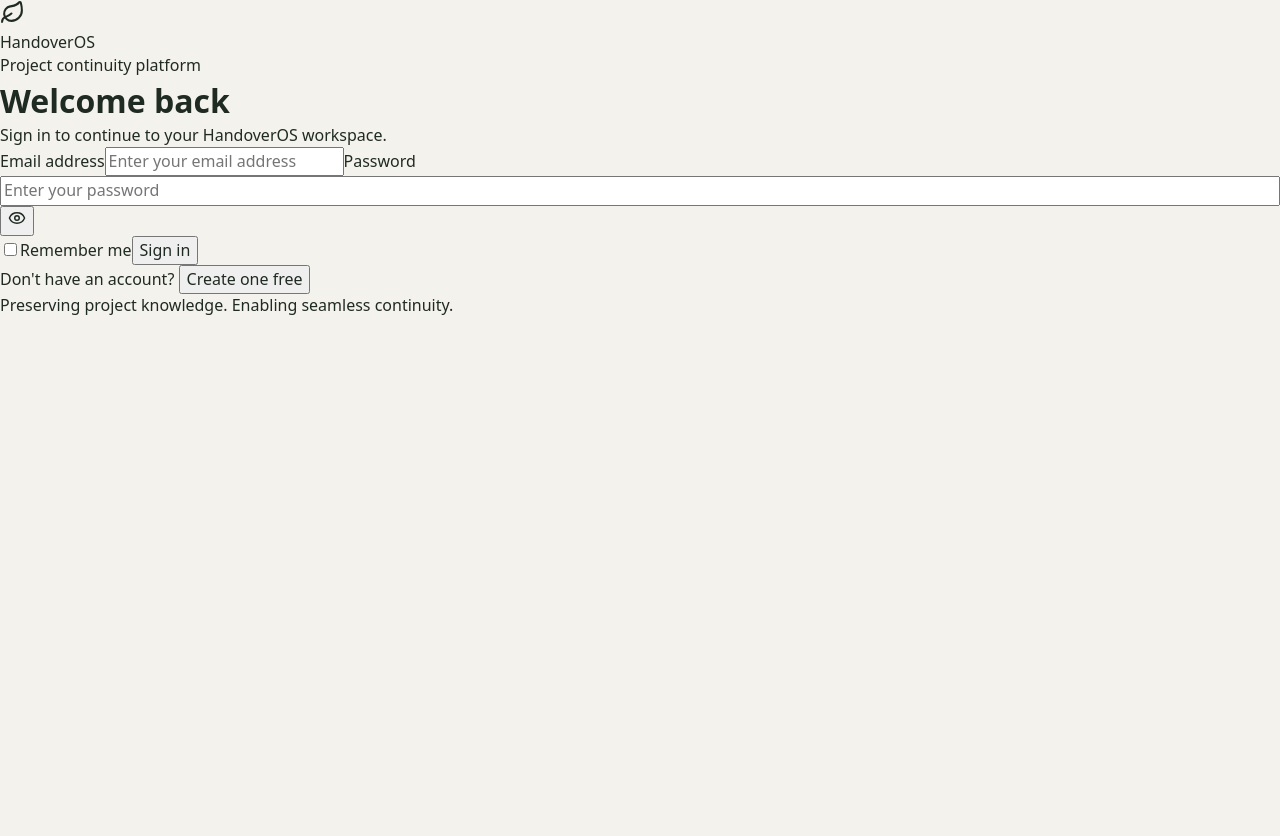
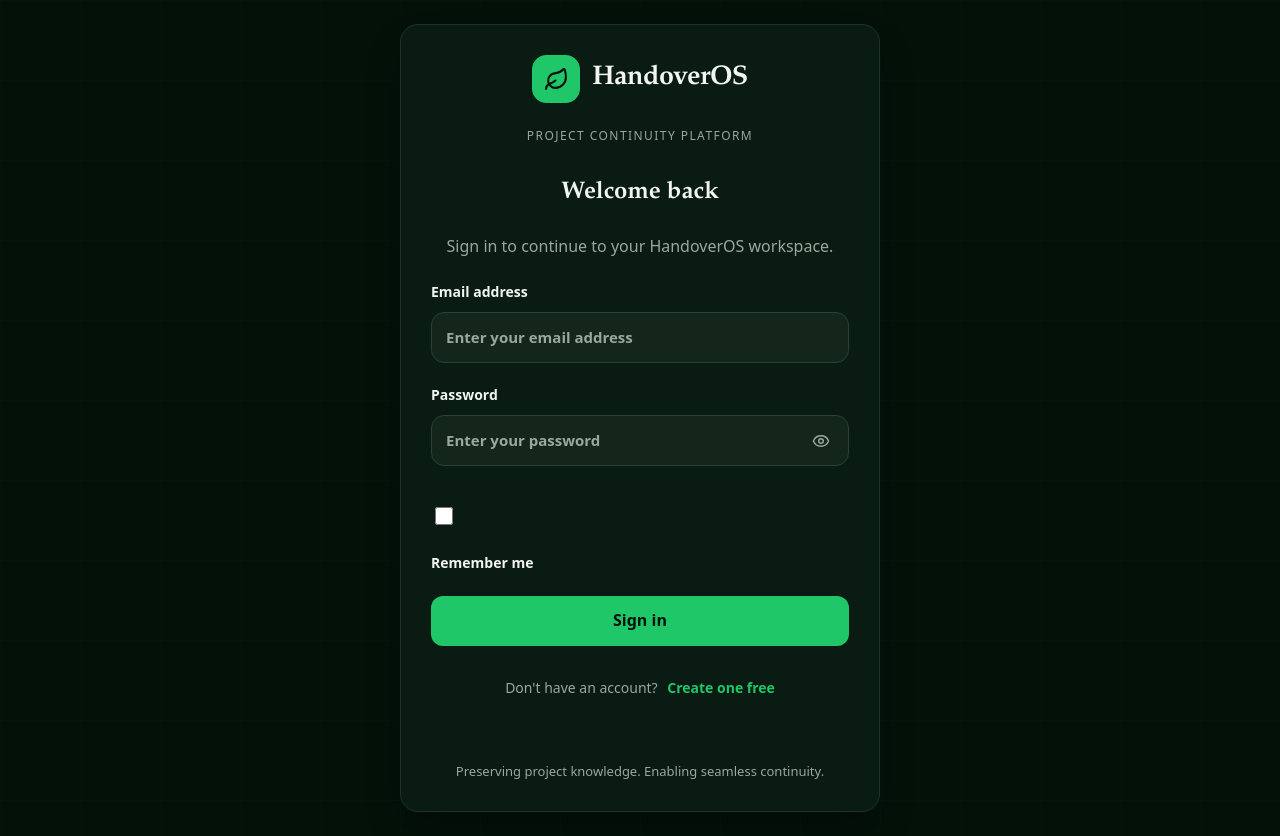
Before and after one commit to Terminella/HandoverOS, a Next.js app in the folder frontend/: page /login in a window 1280 px wide. Before the commit the page ends 800 px from the top, so only its background shows below. Built offline with nearby package versions, Linux system fonts and the light colour scheme; no server answers.

Commit message:
style(frontend): refine application styling and configuration

```diff
--- a/frontend/next.config.ts
+++ b/frontend/next.config.ts
@@ -2,6 +2,11 @@ import type { NextConfig } from "next";
 
 // No custom settings are required by the current source code
 // (no remote images, env vars, rewrites or custom webpack config).
-const nextConfig: NextConfig = {};
+const nextConfig: NextConfig = {
+  // Allow development server HMR origins for both localhost and 127.0.0.1
+  allowedDevOrigins: ["localhost", "127.0.0.1"],
+  // Disable the built-in Next.js development runtime error overlay indicator
+  devIndicators: false,
+};
 
 export default nextConfig;
--- a/frontend/src/app/globals.css
+++ b/frontend/src/app/globals.css
@@ -11,6 +11,20 @@
   --font-sans: system-ui, -apple-system, "Segoe UI", Roboto, Helvetica, Arial, sans-serif;
   --radius: 16px;
   color-scheme: light;
+
+  /* ---------- Auth design tokens ---------- */
+  --auth-bg: #031109;
+  --auth-card: #091b12;
+  --auth-card-border: #1b3426;
+  --auth-input: #14251b;
+  --auth-input-border: #294333;
+  --auth-primary: #20c768;
+  --auth-primary-hover: #18ad58;
+  --auth-text: #f2f5f0;
+  --auth-muted: #98a99c;
+  --auth-accent: #5edb8b;
+  --auth-error: #f07878;
+  --auth-grid: #14251b;
 }
 :root[data-theme="dark"] {
   --bg: #101612; --surface: #17201a; --surface-2: #1d2821; --border: #2b382f;
@@ -37,6 +51,7 @@ h1, h2, p { margin: 0; }
 
 /* ---------- Shell ---------- */
 .shell { display: grid; grid-template-columns: 240px minmax(0, 1fr); min-height: 100vh; }
+.shell-auth { display: block; width: 100%; min-height: 100vh; }
 .sidebar { position: sticky; top: 0; height: 100vh; display: flex; flex-direction: column; gap: 24px; padding: 24px 16px; background: var(--surface); border-right: 1px solid var(--border); }
 .brand { display: flex; align-items: center; gap: 10px; padding: 0 8px; font-family: var(--font-serif); font-size: 1.35rem; font-weight: 600; color: var(--primary); }
 .brand span { color: var(--text); }
@@ -161,3 +176,452 @@ h1, h2, p { margin: 0; }
   .hero svg { width: 80%; opacity: 0.7; }
 }
 @media (max-width: 480px) { .readiness { flex-direction: column; align-items: flex-start; } }
+
+/* ---------- Authentication ---------- */
+
+.auth-page {
+  display: flex;
+  flex-direction: column;
+  align-items: center;
+  justify-content: center;
+  width: 100%;
+  min-height: 100vh;
+  padding: 24px 16px;
+  background: var(--auth-bg);
+  box-sizing: border-box;
+}
+
+.auth-page::before {
+  content: "";
+  position: absolute;
+  inset: 0;
+  pointer-events: none;
+  background-image: linear-gradient(var(--auth-grid) 1px, transparent 1px),
+    linear-gradient(90deg, var(--auth-grid) 1px, transparent 1px);
+  background-size: 80px 80px;
+  opacity: 0.15;
+  z-index: 0;
+}
+
+.auth-page > * {
+  position: relative;
+  z-index: 1;
+}
+
+.auth-outlet {
+  width: 100%;
+  min-width: 0;
+  min-height: 100vh;
+  display: grid;
+  place-items: center;
+  padding: 0;
+  background: var(--auth-bg);
+  box-sizing: border-box;
+}
+
+.auth-outlet::before {
+  content: "";
+  position: absolute;
+  inset: 0;
+  pointer-events: none;
+  background-image: linear-gradient(var(--auth-grid) 1px, transparent 1px),
+    linear-gradient(90deg, var(--auth-grid) 1px, transparent 1px);
+  background-size: 80px 80px;
+  opacity: 0.15;
+  z-index: 0;
+}
+
+.auth-outlet > * {
+  position: relative;
+  z-index: 1;
+}
+
+.auth-card {
+  max-width: 480px;
+  width: 100%;
+  padding: 30px;
+  background: var(--auth-card);
+  border: 1px solid var(--auth-card-border);
+  border-radius: 18px;
+  box-shadow: 0 20px 40px -10px rgba(0, 0, 0, 0.4);
+  display: grid;
+  gap: 24px;
+  box-sizing: border-box;
+}
+
+.auth-brand {
+  display: flex;
+  align-items: center;
+  gap: 12px;
+  justify-content: center;
+  color: var(--auth-text);
+  font-family: var(--font-serif);
+  font-size: 27px;
+  font-weight: 700;
+  letter-spacing: -0.02em;
+}
+
+.auth-brand .leaf-container {
+  width: 48px;
+  height: 48px;
+  border-radius: 14px;
+  background: var(--auth-primary);
+  border: 1px solid var(--auth-primary);
+  display: grid;
+  place-items: center;
+  flex: none;
+}
+
+.auth-brand .leaf-container svg {
+  width: 25px;
+  height: 25px;
+  color: var(--auth-bg);
+}
+
+.auth-eyebrow {
+  font-size: 0.75rem;
+  letter-spacing: 0.12em;
+  text-transform: uppercase;
+  color: var(--auth-muted);
+  text-align: center;
+  margin-bottom: 8px;
+}
+
+.auth-card h1 {
+  font-family: var(--font-serif);
+  font-size: 24px;
+  font-weight: 700;
+  color: var(--auth-text);
+  text-align: center;
+  margin: 0;
+}
+
+.auth-subtitle {
+  font-size: 16px;
+  color: var(--auth-muted);
+  text-align: center;
+  margin: 0;
+}
+
+.auth-error {
+  color: var(--auth-error);
+  font-size: 0.875rem;
+  text-align: center;
+  margin: 0;
+}
+
+.auth-success {
+  color: var(--auth-primary);
+  font-size: 0.875rem;
+  text-align: center;
+  margin: 0;
+}
+
+.auth-form {
+  display: grid;
+  gap: 22px;
+}
+
+.auth-form label {
+  display: grid;
+  gap: 9px;
+  font-size: 0.875rem;
+  font-weight: 600;
+  color: var(--auth-text);
+}
+
+.auth-form input {
+  width: 100%;
+  min-height: 50px;
+  padding: 14px;
+  border: 1px solid var(--auth-input-border);
+  border-radius: 13px;
+  background: var(--auth-input);
+  color: var(--auth-text);
+  font-size: 15px;
+  box-sizing: border-box;
+}
+
+.auth-form input::placeholder {
+  color: var(--auth-muted);
+}
+
+.auth-form input:focus {
+  outline: 2px solid var(--auth-primary);
+  outline-offset: 1px;
+  border-color: var(--auth-primary);
+}
+
+.password-field-wrapper {
+  position: relative;
+  width: 100%;
+}
+
+.password-input-group {
+  position: relative;
+  width: 100%;
+}
+
+.password-toggle {
+  position: absolute;
+  right: 12px;
+  top: 50%;
+  transform: translateY(-50%);
+  width: 32px;
+  height: 32px;
+  border: 0;
+  border-radius: 8px;
+  background: transparent;
+  color: var(--auth-muted);
+  cursor: pointer;
+  display: grid;
+  place-items: center;
+  line-height: 0;
+  z-index: 2;
+}
+
+.password-toggle:hover {
+  color: var(--auth-primary);
+  background: rgba(32, 199, 104, 0.1);
+}
+
+.password-toggle:focus-visible {
+  outline: 2px solid var(--auth-primary);
+  outline-offset: 2px;
+}
+
+.auth-remember {
+  display: flex;
+  align-items: center;
+  gap: 9px;
+  font-size: 14px;
+  color: var(--auth-muted);
+  cursor: pointer;
+}
+
+.auth-remember input[type="checkbox"] {
+  width: 18px;
+  height: 18px;
+  accent-color: var(--auth-primary);
+  cursor: pointer;
+}
+
+.auth-button {
+  width: 100%;
+  min-height: 50px;
+  border: 0;
+  border-radius: 12px;
+  background: var(--auth-primary);
+  color: var(--auth-bg);
+  font-size: 16px;
+  font-weight: 600;
+  cursor: pointer;
+  box-sizing: border-box;
+}
+
+.auth-button:hover:not(:disabled) {
+  background: var(--auth-primary-hover);
+}
+
+.auth-button:active:not(:disabled) {
+  background: #0f8e4a;
+}
+
+.auth-button:focus-visible {
+  outline: 2px solid var(--auth-primary);
+  outline-offset: 2px;
+}
+
+.auth-button:disabled {
+  opacity: 0.6;
+  cursor: not-allowed;
+}
+
+.auth-footer {
+  margin-top: 8px;
+  font-size: 14px;
+  color: var(--auth-muted);
+  text-align: center;
+}
+
+.auth-switch {
+  color: var(--auth-primary);
+  font-weight: 600;
+  cursor: pointer;
+  background: none;
+  border: 0;
+  padding: 0;
+  margin-left: 6px;
+}
+
+.auth-switch:hover {
+  text-decoration: underline;
+}
+
+.auth-footer-text {
+  font-size: 13px;
+  color: var(--auth-muted);
+  text-align: center;
+  margin-top: 40px;
+}
+
+@media (max-width: 480px) {
+  .auth-card {
+    width: calc(100% - 32px);
+    max-width: 480px;
+    padding: 24px;
+  }
+
+  .auth-brand .leaf-container {
+    width: 42px;
+    height: 42px;
+    border-radius: 12px;
+  }
+
+  .auth-brand .leaf-container svg {
+    width: 22px;
+    height: 22px;
+  }
+
+  .auth-brand {
+    font-size: 23px;
+    gap: 10px;
+  }
+
+  .auth-card h1 {
+    font-size: 23px;
+  }
+
+  .auth-subtitle {
+    font-size: 15px;
+  }
+
+  .auth-form input {
+    min-height: 48px;
+    padding: 12px;
+    font-size: 14px;
+  }
+
+  .auth-button {
+    min-height: 48px;
+    font-size: 15px;
+  }
+}
+
+/* ---------- Action buttons ---------- */
+
+.action-btn {
+  min-height: 36px;
+  border: 0;
+  border-radius: 8px;
+  background: var(--primary);
+  color: var(--on-primary);
+  font-weight: 600;
+  font-size: 0.9rem;
+  cursor: pointer;
+  padding: 0 16px;
+  transition: opacity 0.2s;
+}
+
+.action-btn:hover:not(:disabled) {
+  opacity: 0.9;
+}
+
+.action-btn:disabled {
+  opacity: 0.5;
+  cursor: not-allowed;
+}
+
+/* ---------- Drop zone ---------- */
+
+.drop-zone {
+  border: 2px dashed var(--border);
+  border-radius: var(--radius);
+  padding: 32px 24px;
+  text-align: center;
+  background: var(--surface);
+  transition: border-color 0.2s, background 0.2s;
+}
+
+.drop-zone.drag-active {
+  border-color: var(--primary);
+  background: var(--primary-soft);
+}
+
+.drop-content {
+  display: flex;
+  flex-direction: column;
+  align-items: center;
+  gap: 10px;
+}
+
+.drop-content p {
+  margin: 0;
+  color: var(--muted);
+}
+
+.drop-content p span {
+  color: var(--primary);
+  cursor: pointer;
+  font-weight: 600;
+}
+
+.project-label {
+  display: block;
+  margin: 20px 0 8px;
+  font-weight: 600;
+  font-size: 0.875rem;
+}
+
+.project-label input {
+  width: 100%;
+  min-height: 46px;
+  padding: 10px 12px;
+  border: 1px solid var(--border);
+  border-radius: 10px;
+  background: var(--surface);
+  font: inherit;
+}
+
+/* ---------- Settings tabs ---------- */
+
+.settings-tabs {
+  display: flex;
+  gap: 4px;
+  border-bottom: 1px solid var(--border);
+  margin-bottom: 20px;
+}
+
+.tab-btn {
+  padding: 10px 16px;
+  border: 0;
+  border-bottom: 2px solid transparent;
+  border-radius: 0;
+  background: transparent;
+  color: var(--muted);
+  font-weight: 600;
+  font-size: 0.875rem;
+  cursor: pointer;
+}
+
+.tab-btn:hover {
+  color: var(--text);
+  background: var(--surface-2);
+}
+
+.tab-btn.tab-active {
+  color: var(--primary);
+  border-bottom-color: var(--primary);
+  background: var(--primary-soft);
+}
+
+.settings-panel {
+  display: grid;
+  gap: 16px;
+}
+
+.settings-panel h2 {
+  margin: 0 0 8px 0;
+  font-size: 1.25rem;
+  font-weight: 600;
+}
```
